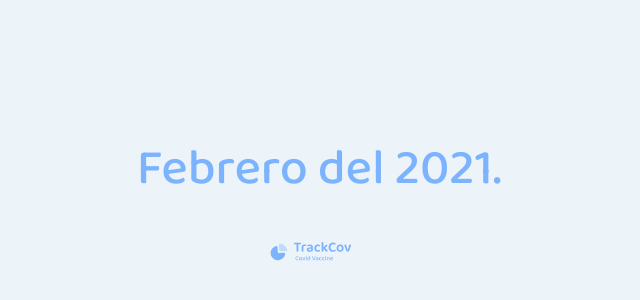
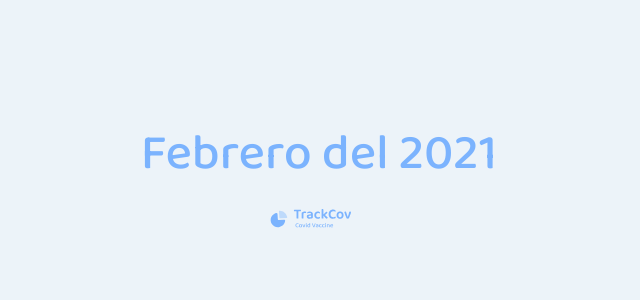
Before and after one commit to martamullor/trackCov-vaccine, a React (Create React App) app: page / in a window 1280 px wide. Shown: the part 220-520 px from the top of the page, without its empty margins (321-961 px from the left). Built offline with nearby package versions, Linux system fonts and the light colour scheme.

Commit message:
feature: Solved some style problems

```diff
--- a/src/App.css
+++ b/src/App.css
@@ -17,4 +17,7 @@
   font-size: 5rem;
   font-weight: 500;
   color: #7bb3fe;
+  margin: 0px 50px;
+  line-height: 50px;
+  margin-bottom: 30px;
 }
--- a/src/pages/UnderConstruction.js
+++ b/src/pages/UnderConstruction.js
@@ -4,7 +4,7 @@ import Logo from "../icons/Logo";
 const App = () => {
   return (
     <div className="under-construction">
-      <h1 className="under-construction-title">Febrero del 2021.</h1>
+      <h1 className="under-construction-title">Febrero del 2021</h1>
       <Logo width={100} />
     </div>
   );
```
